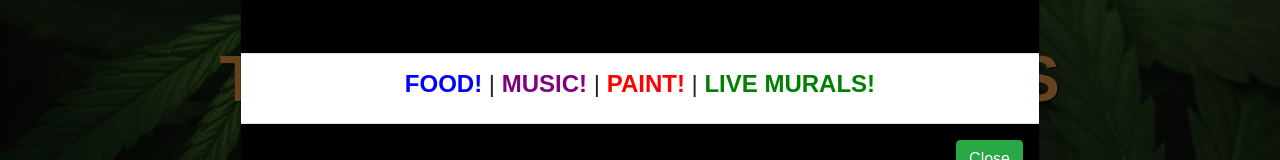
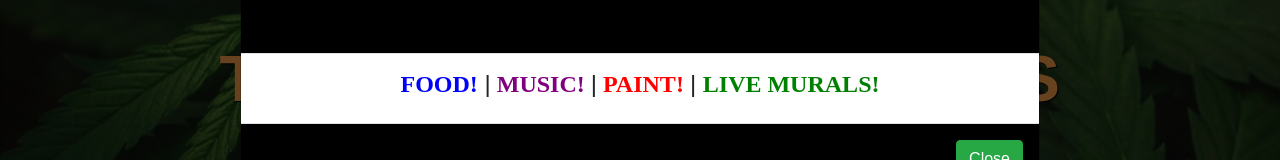
Before and after one commit to stetsonharding/The-Kushery, a React (Create React App) app: page / in a window 1280 px wide. Both pictures are taken after a click on the button "I'm age 21+". Shown: the part 436-596 px from the top of the page. Built offline with nearby package versions, Linux system fonts and the light colour scheme; the HTML template or start-up script is replaced by a standard one; a web font is replaced by a local one.

Commit message:
font family

```diff
--- a/src/components/GoingAllCityModal.js
+++ b/src/components/GoingAllCityModal.js
@@ -59,7 +59,6 @@ function GoingAllCityModal({
               EVENT!
             </span>{" "}
           </h2>
-          {/* <h3 style={text}>Hosted By The Kushery</h3> */}
           <h3 style={{ textAlign: "center", color: "white" }}>
             @ The Kushery Evergreen Way!
             <br />
@@ -73,10 +72,37 @@ function GoingAllCityModal({
       </Modal.Header>
       <Modal.Body>
         <h4 style={{ textAlign: "center" }} id="modal_body">
-          <span style={{ color: "blue", fontWeight: "bold" }}>FOOD!</span> |
-          <span style={{ color: "PURPLE", fontWeight: "bold" }}> MUSIC! </span>{" "}
-          |<span style={{ color: "RED", fontWeight: "bold" }}> PAINT! </span> |{" "}
-          <span style={{ color: "GREEN", fontWeight: "bold" }}>
+          <span
+            style={{ color: "blue", fontWeight: "bold", fontFamily: "cursive" }}
+          >
+            FOOD!
+          </span>{" "}
+          |
+          <span
+            style={{
+              color: "PURPLE",
+              fontWeight: "bold",
+              fontFamily: "cursive",
+            }}
+          >
+            {" "}
+            MUSIC!{" "}
+          </span>{" "}
+          |
+          <span
+            style={{ color: "RED", fontWeight: "bold", fontFamily: "cursive" }}
+          >
+            {" "}
+            PAINT!{" "}
+          </span>{" "}
+          |{" "}
+          <span
+            style={{
+              color: "GREEN",
+              fontWeight: "bold",
+              fontFamily: "cursive",
+            }}
+          >
             {" "}
             LIVE MURALS!{" "}
           </span>
```
